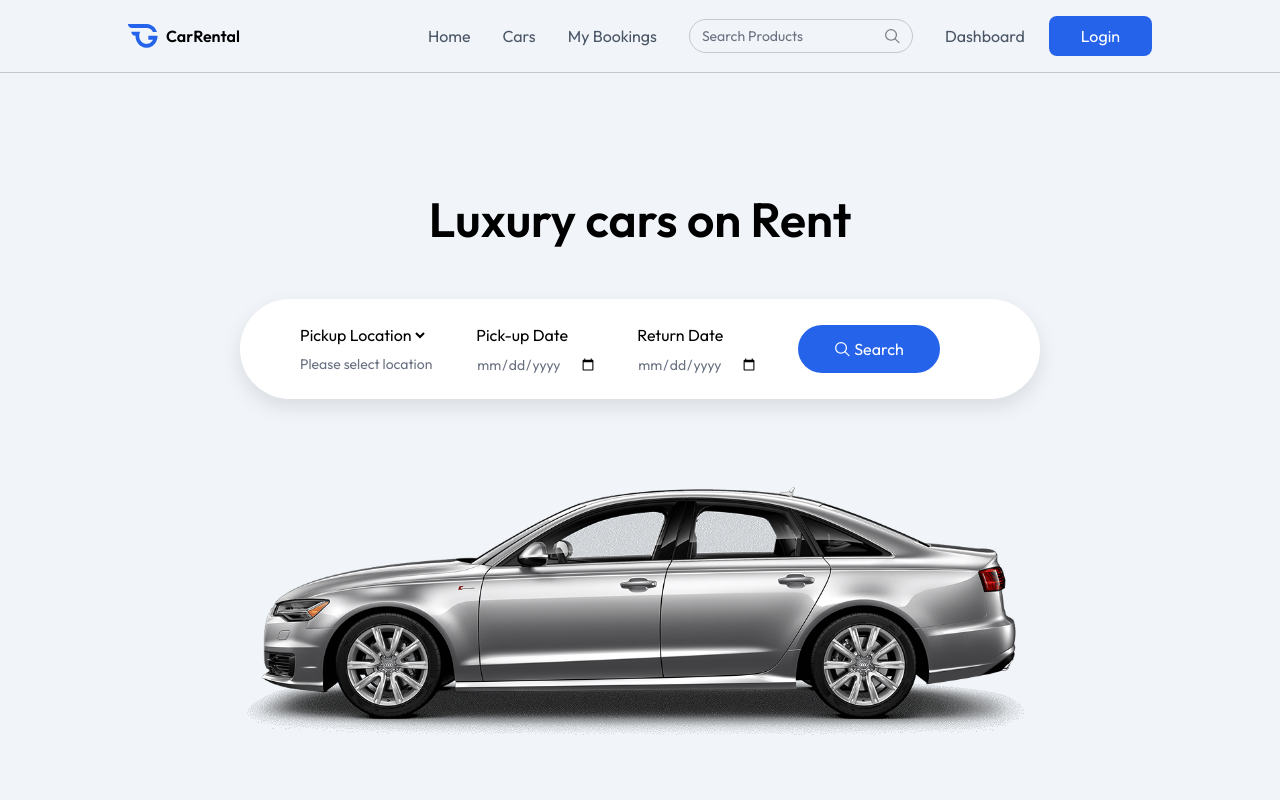
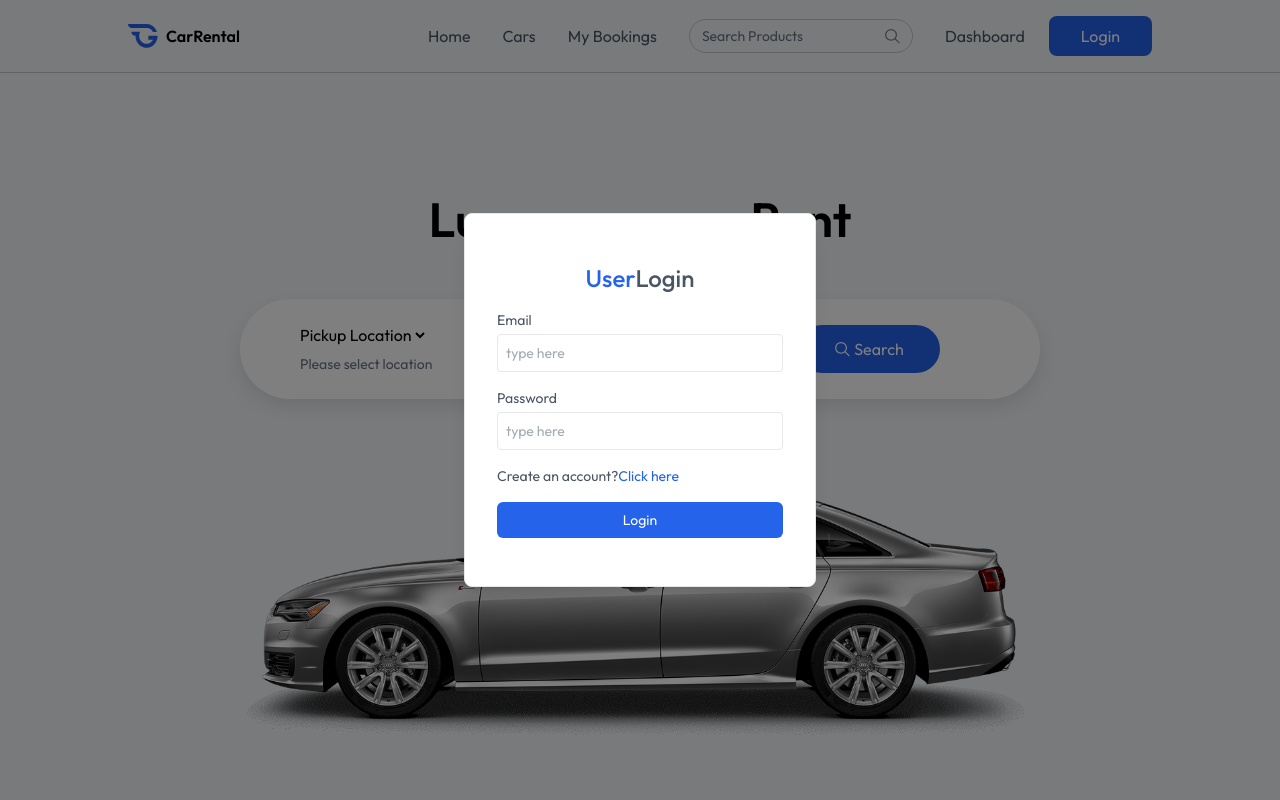
Before and after one commit to Mohamed-Gabal/Car_Rental, a React (Vite) app: page / in a window 1280 px wide. Both pictures are taken after a click on the button "Login". Shown: the top 800 px of the page. Built offline with nearby package versions, Linux system fonts and the light colour scheme; the HTML template or start-up script is replaced by a standard one.

Commit message:
finished page Login and Rigstet

```diff
--- a/src/App.jsx
+++ b/src/App.jsx
@@ -11,13 +11,17 @@
 import AddCar from "./pages/Owner/AddCar";
 import ManageCars from "./pages/Owner/ManageCars";
 import ManageBookings from "./pages/Owner/ManageBookings";
+import Login from "./components/Login";
 
 function App() {
   // NOT SHOW LOGIN
   const [showLogin, setShowLogin] = useState(false);
   const isOwnerPath = useLocation().pathname.startsWith("/owner");
   return (
-    <div>
+    <>
+      {/* LOGIN */}
+      {showLogin && <Login setShowLogin={setShowLogin} />}
+
       {/* NAVBAR */}
       {!isOwnerPath && <Navbar setShowLogin={setShowLogin} />}
       {/* ROUTES */}
@@ -37,7 +41,7 @@
       </Routes>
       {/* FOOTER */}
       {!isOwnerPath && <Footer />}
-    </div>
+    </>
   );
 }
 
--- /dev/null
+++ b/src/components/Login.jsx
@@ -0,0 +1,93 @@
+import React, { useState } from "react";
+
+const Login = ({ setShowLogin }) => {
+  const [state, setState] = useState("login");
+  const [name, setName] = useState("");
+  const [email, setEmail] = useState("");
+  const [password, setPassword] = useState("");
+
+  const onSubmitHandler = async (event) => {
+    event.preventDefault();
+  };
+
+  return (
+    <div
+      onClick={() => setShowLogin(false)}
+      className="fixed top-0 bottom-0 left-0 right-0 z-100 flex items-center text-sm text-gray-600 bg-black/50"
+    >
+      <form
+        onSubmit={onSubmitHandler}
+        onClick={(e) => e.stopPropagation()}
+        className="flex flex-col gap-4 m-auto items-start p-8 py-12 w-80 sm:w-[352px] rounded-lg shadow-xl border border-gray-200 bg-white"
+      >
+        <p className="text-2xl font-medium m-auto">
+          <span className="text-primary">User</span>
+          {state === "login" ? "Login" : "Sign Up"}
+        </p>
+
+        {state === "register" && (
+          <div className="w-full">
+            <p>Name</p>
+            <input
+              value={name}
+              onChange={(e) => setName(e.target.value)}
+              placeholder="type here"
+              type="text"
+              required
+              className="border border-gray-200 rounded w-full p-2 mt-1 outline-primary"
+            />
+          </div>
+        )}
+        <div className="w-full">
+          <p>Email</p>
+          <input
+            value={email}
+            onChange={(e) => setEmail(e.target.value)}
+            placeholder="type here"
+            type="email"
+            required
+            className="border border-gray-200 rounded w-full p-2 mt-1 outline-primary"
+          />
+        </div>
+        <div className="w-full">
+          <p>Password</p>
+          <input
+            value={password}
+            onChange={(e) => setPassword(e.target.value)}
+            placeholder="type here"
+            type="email"
+            required
+            className="border border-gray-200 rounded w-full p-2 mt-1 outline-primary"
+          />
+        </div>
+        {state === "register" ? (
+          <p>
+            Already have account?
+            <span
+              onClick={() => setState("login")}
+              className="text-primary cursor-pointer"
+            >
+              Click here
+            </span>
+          </p>
+        ) : (
+          <p>
+            Create an account?
+            <span
+              onClick={() => setState("register")}
+              className="text-primary cursor-pointer"
+            >
+              Click here
+            </span>
+          </p>
+        )}
+
+        <button className="bg-primary hover:bg-indigo-600 transition-all text-white w-full py-2 rounded-md cursor-pointer">
+          {state === "register" ? "Create Account" : "Login"}
+        </button>
+      </form>
+    </div>
+  );
+};
+
+export default Login;
```
